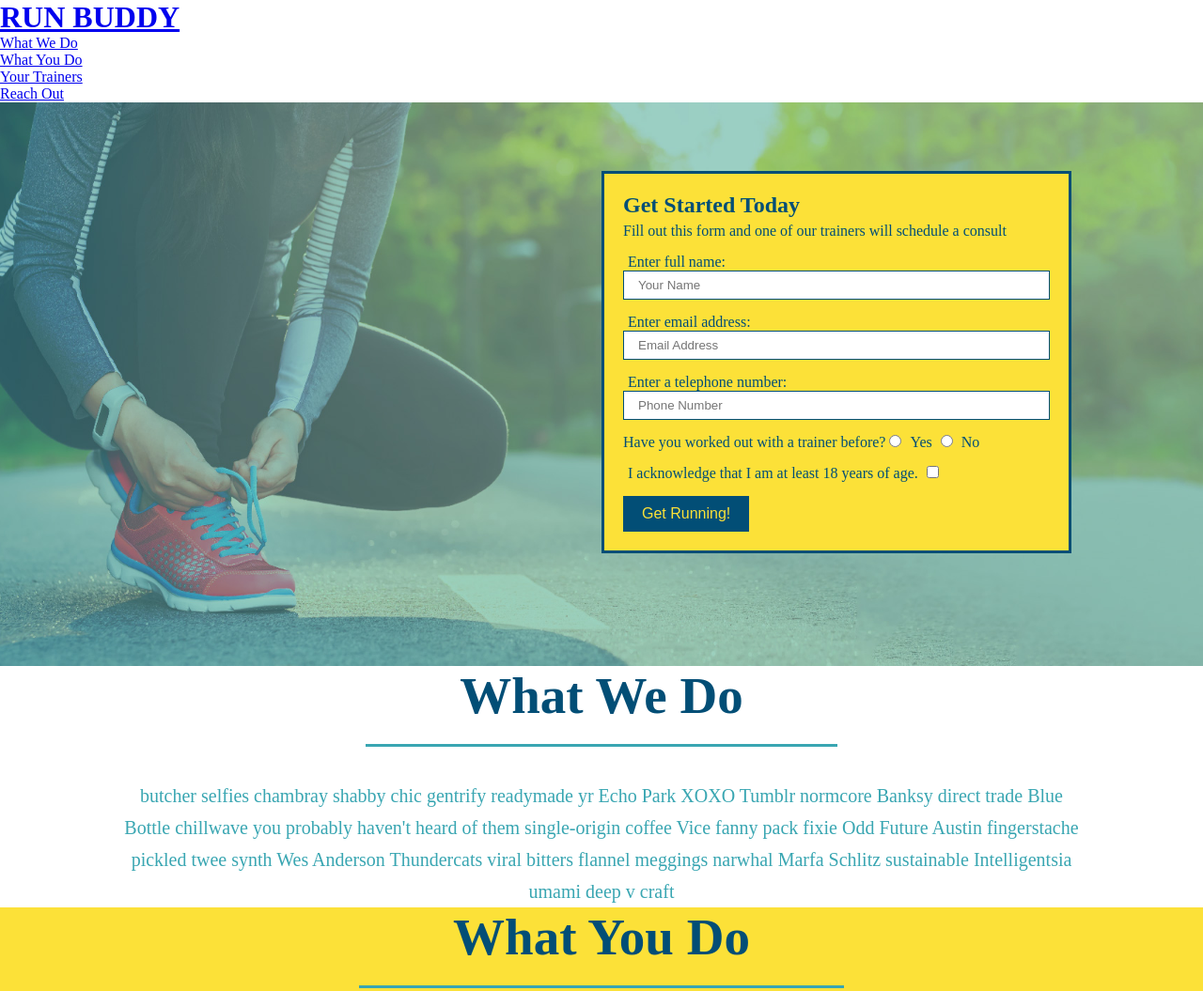
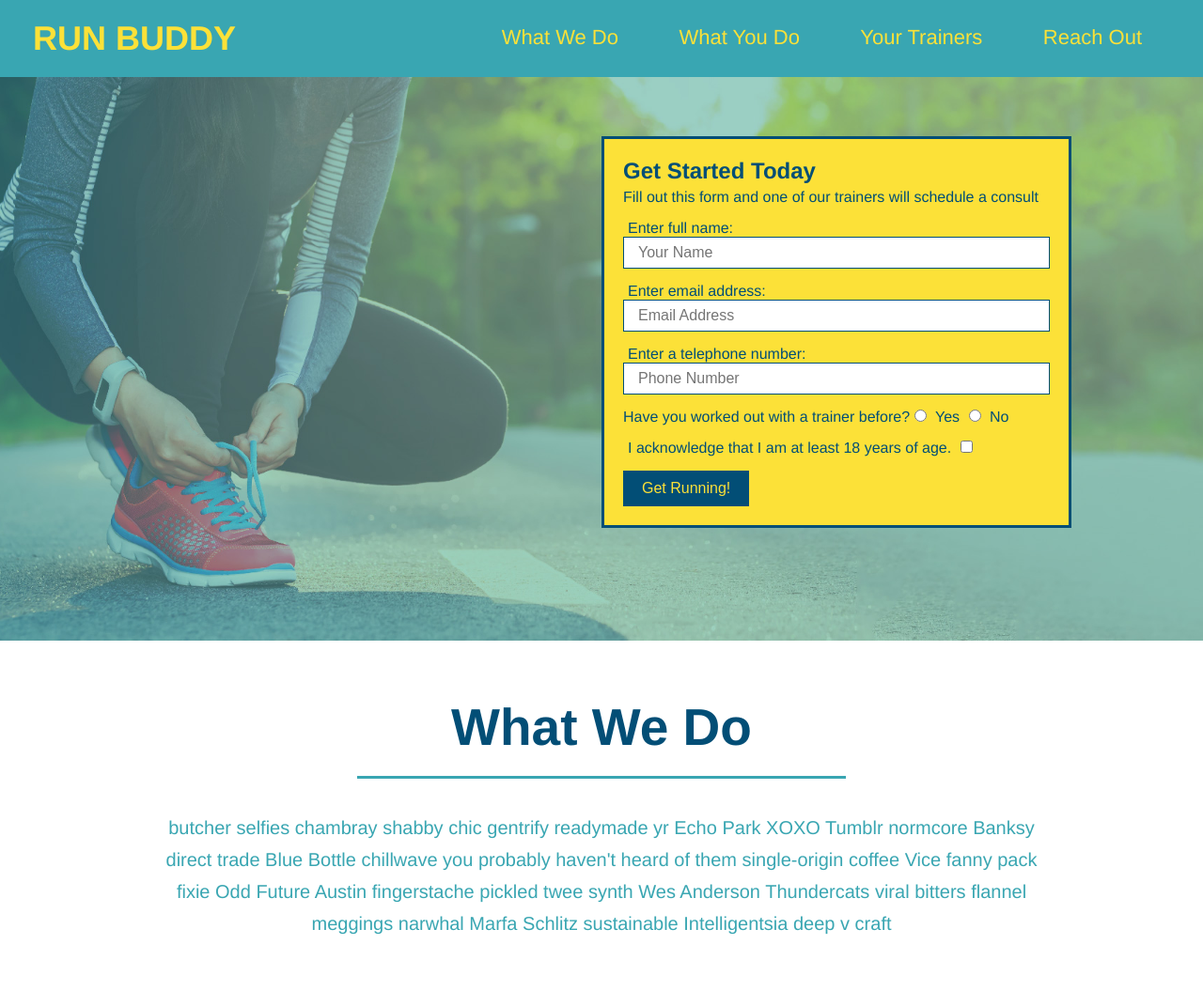
Before and after one commit to AdamCampeau/run-buddy, a plain HTML site: page index.html in a window 1280 px wide. Shown: the top 1055 px of the page at 94% size. Drawn offline with Linux system fonts and the light colour scheme.

Commit message:
1.4.6 Style What You Do

```diff
--- a/assets/css/style.css
+++ b/assets/css/style.css
@@ -4,94 +4,75 @@
     box-sizing: border-box;
   }
 
-.body {
-    /*. You can use Hexadecimal for Color */
+  body {
+    /* more on this crazy alphanumerical value in a minute! */
     color: #39a6b2;
-    font-family: Arial, Helvetica, sans-serif
+    font-family: Helvetica, Arial, sans-serif;
   }
 
   /* apply styles to <header> */
-.header {
-    padding:20px 35px;
+  header {
+    padding: 20px 35px;
     background-color: #39a6b2;
   }
 
-.header h1 {
+  header h1 {
     font-weight: bold;
     font-size: 36px;
     color: #fce138;
     margin: 0;
     display: inline;
   }
-
-.header a {
+  header a {
     text-decoration: none;
     color: #fce138;
   }
 
-.header nav {
+  header nav {
     float: right;
     margin: 7px 0;
   }
 
-.header nav ul li {
+  header nav ul li {
     display: inline;
   }
 
-.header nav ul li a {
+  header nav ul li a {
     margin: 0 30px;
     font-weight: lighter;
     font-size: 22px;
-
   }
 
-.footer {
+  footer {
     background: #fce138;
     width: 100%;
     padding: 40px 35px;
   }
 
-.footer h2 {
+  footer h2 {
     display: inline;
     color: #024e76;
     font-size: 30px;
     margin: 0;
   }
 
-.footer div {
+  footer div {
     float: right;
     line-height: 1.5;
     text-align: right;
   }
 
-.footer a {
+  footer a {
     color: #024e76;
   }
 
-.section {
+  section {
     padding: 60px;
-}
-
-.section-title {
-    font-size: 55px;
-    color: #024e76;
-    margin-bottom: 35px;
-    padding: 0 100px 20px 100px;
-    display: inline-block;
-    border-bottom: 3px solid;
-}
-
-.primary-border {
-    border-color: #fce138;
-}
-
-.secondary-border {
-    border-color: #39a6b2;
   }
 
   /* Hero Style Start */
   .hero {
-    background-image: url("../images/hero-bg.jpg");
+    background-image: url('../images/hero-bg.jpg');
     height: 600px;
     background-size: cover;
     background-position: center;
@@ -122,6 +103,7 @@
     border: 1px solid #024e76;
     display: block;
     padding: 7px 15px;
+    font-size: 16px;
     color: #024e76;
     width: 100%;
     margin-bottom: 15px;
@@ -145,7 +127,7 @@
 
   .intro p {
     line-height: 1.7;
-    color:#39a6b2;
+    color: #39a6b2;
     width: 80%;
     font-size: 20px;
     margin: 0 auto;
@@ -166,16 +148,33 @@
   }
 
   .steps h3 {
-    color:#024e76;
+    color: #024e76;
     font-size: 46px;
     margin-top: 10px;
   }
 
   .steps p {
-    color:#39a6b2;
+    color: #39a6b2;
     font-size: 23px;
   }
 
   .steps span {
     font-size: 38px;
   }
+
+  .section-title {
+    font-size: 55px;
+    color: #024e76;
+    margin-bottom: 35px;
+    padding: 0 100px 20px 100px;
+    display: inline-block;
+    border-bottom: 3px solid;
+  }
+
+  .primary-border {
+    border-color: #fce138;
+  }
+
+  .secondary-border {
+    border-color: #39a6b2;
+  }
--- a/index.html
+++ b/index.html
@@ -11,7 +11,9 @@
         <!-- navigation -->
         <header>
             <h1>
-                <a href="./index.html">RUN BUDDY</a>
+                <a href="./index.html">
+                    RUN BUDDY
+                </a>
             </h1>
 
             <nav>
@@ -73,7 +75,13 @@
         <section id="what-we-do" class="intro">
             <h2 class="section-title secondary-border">What We Do</h2>
             <p>
-                butcher selfies chambray shabby chic gentrify readymade yr Echo Park XOXO Tumblr normcore Banksy direct trade Blue Bottle chillwave you probably haven't heard of them single-origin coffee Vice fanny pack fixie Odd Future Austin fingerstache pickled twee synth Wes Anderson Thundercats viral bitters flannel meggings narwhal Marfa Schlitz sustainable Intelligentsia umami deep v craft
+                butcher selfies chambray shabby chic gentrify readymade yr
+                Echo Park XOXO Tumblr normcore Banksy direct trade Blue Bottle
+                chillwave you probably haven't heard of them single-origin
+                coffee Vice fanny pack fixie Odd Future Austin fingerstache
+                pickled twee synth Wes Anderson Thundercats viral bitters
+                flannel meggings narwhal Marfa Schlitz sustainable Intelligentsia
+                deep v craft
             </p>
         </section>
 
```
Lines whose indentation alone changed are shown as unchanged.
